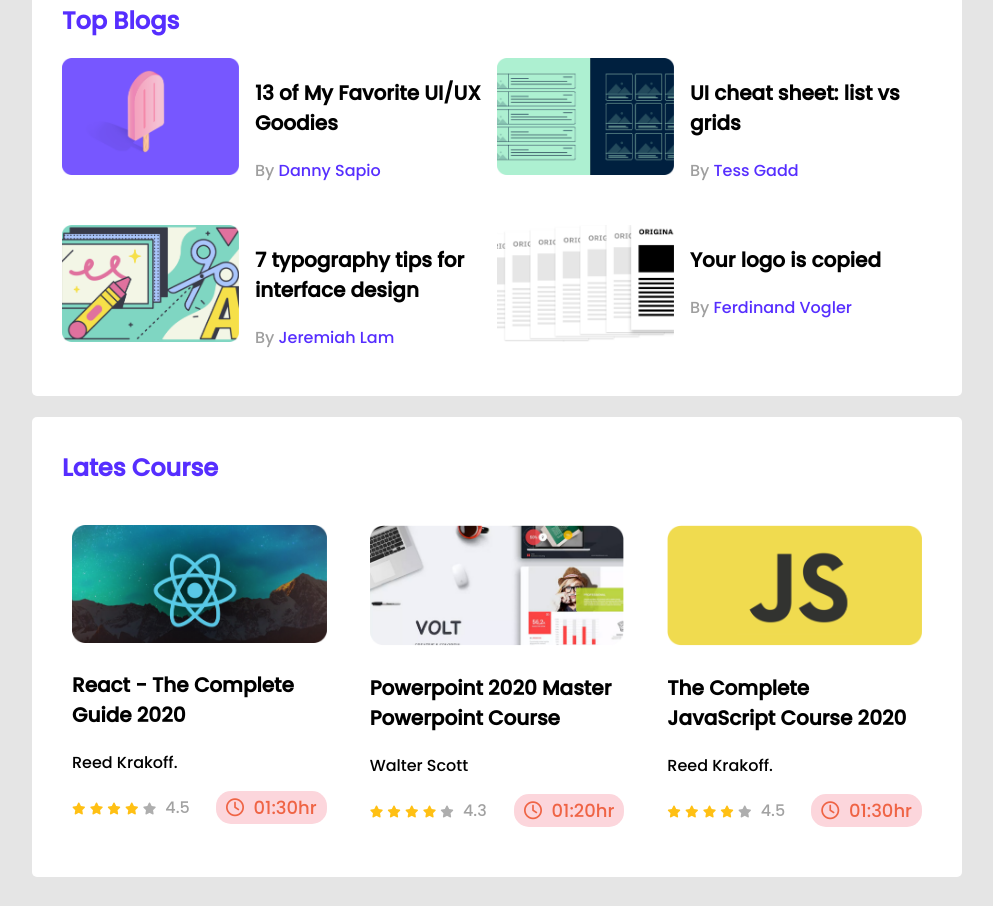
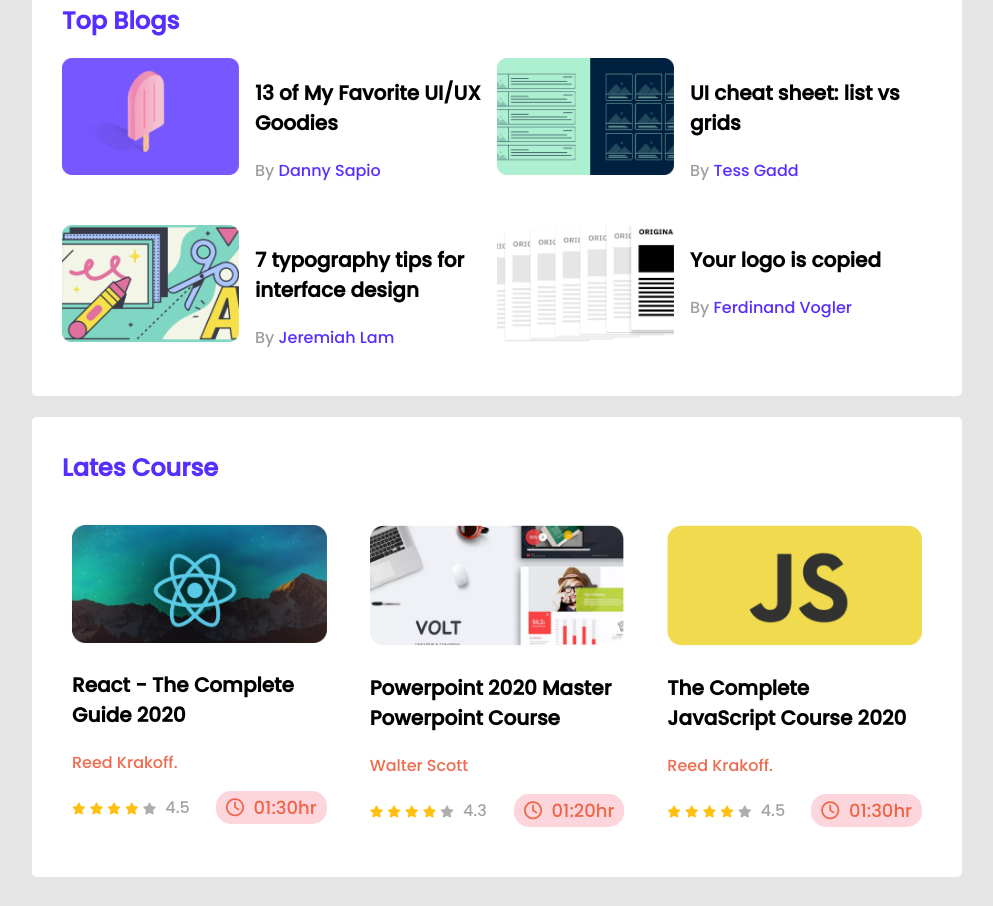
Before and after one commit to mahimur/leader-board, a plain HTML site: page index.html in a window 1280 px wide. Shown: the part 308-1214 px from the top of the page, without its empty margins (143-1136 px from the left). Drawn offline with Linux system fonts and the light colour scheme.

Commit message:
color add

```diff
--- a/styles/style.css
+++ b/styles/style.css
@@ -119,6 +119,10 @@ hr {
     font-size: 20px;
 }
 
+.course-author {
+    color: #ED6B4F;
+}
+
 .course-info {
     display: flex;
     align-items: center;
```
